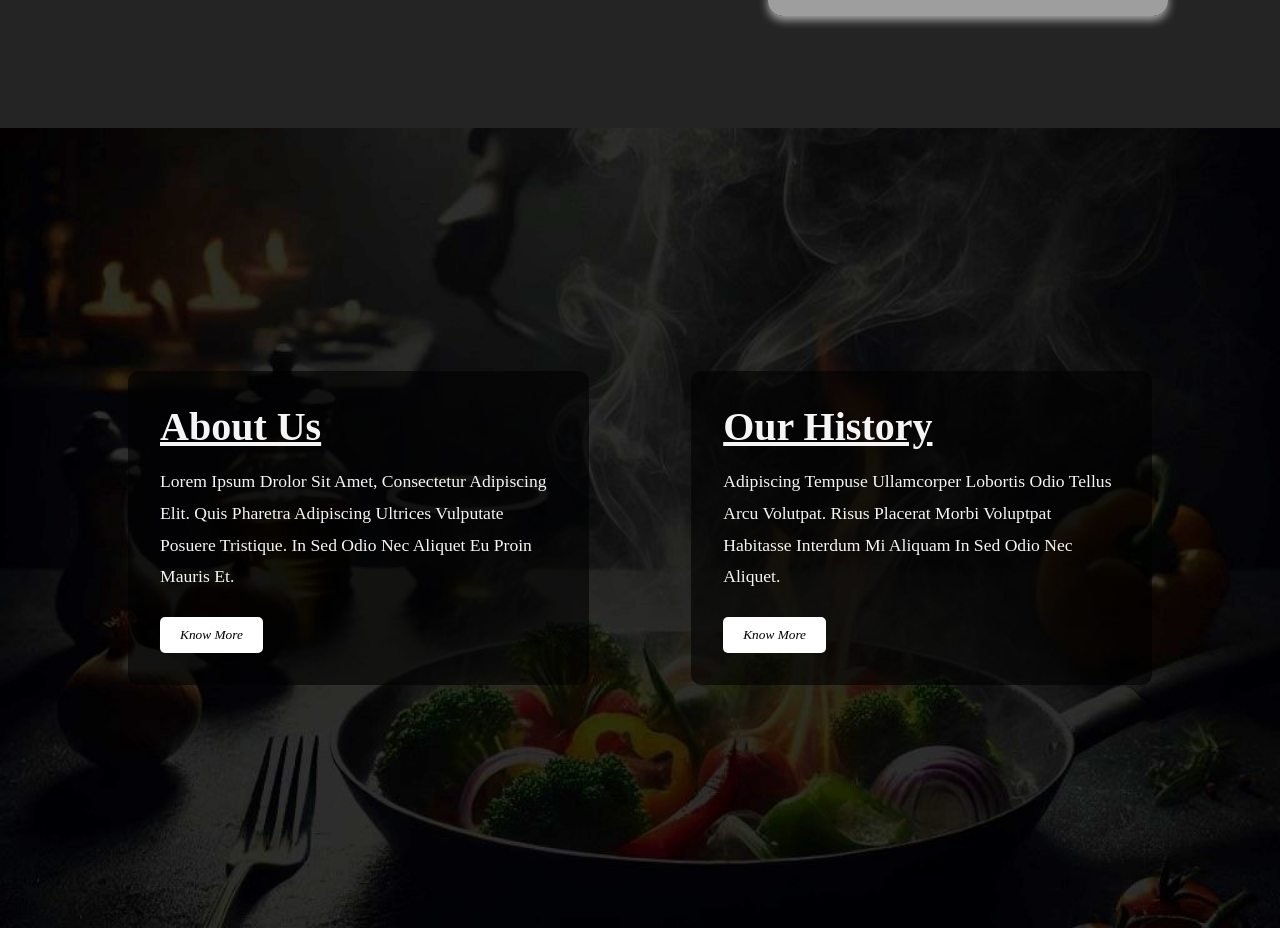
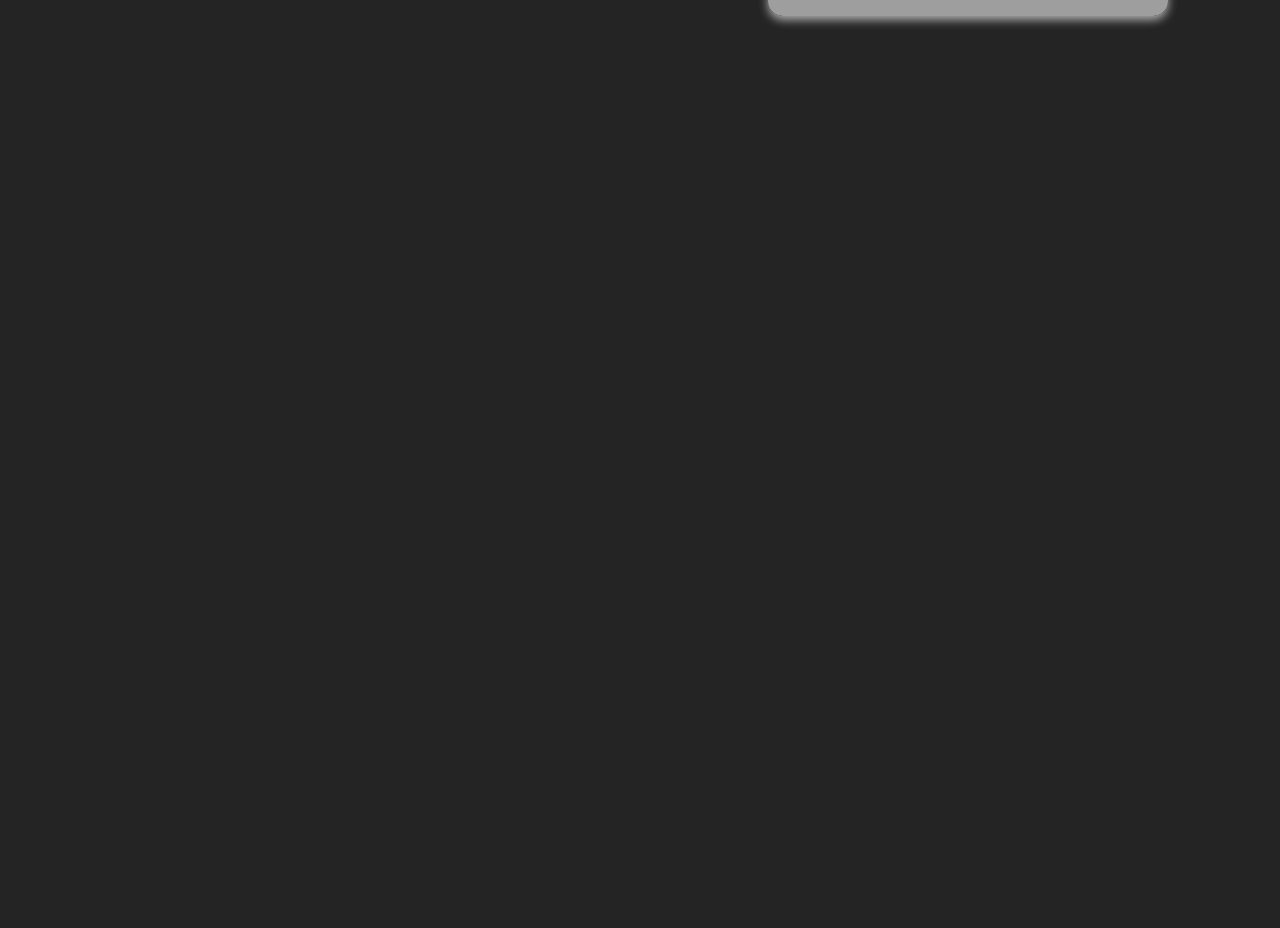
Before and after one commit to ayushgupta703/GourmetFusion, a React (Create React App) app: page / in a window 1280 px wide. Shown: the part 600-1528 px from the top of the page. After the commit the page ends 800 px from the top, so only its background shows below. Built offline with nearby package versions, Linux system fonts and the light colour scheme; grey boxes are pictures that could not be loaded; a web font is replaced by a local one.

Commit message:
Added React Router

```diff
--- a/package.json
+++ b/package.json
@@ -7,6 +7,7 @@
     "react": "^18.3.1",
     "react-dom": "^18.3.1",
     "react-icons": "^5.4.0",
+    "react-router-dom": "^7.1.3",
     "react-scripts": "5.0.1",
     "scripts": "^0.1.0",
     "web-vitals": "^4.2.4"
--- a/src/App.js
+++ b/src/App.js
@@ -2,14 +2,26 @@ import React from 'react';
 import Navbar from './Components/Navbar/Navbar';
 import Header from './Components/Header/Header';
 import AboutUs from './Components/AboutUs/AboutUs';
+import {
+  BrowserRouter as Router,
+  Routes,
+  Route,
+  Link
+} from "react-router-dom";
+
 
 const App = () => {
   return (
+    <Router>
     <div className="App">
       <Navbar />
-      <Header />
-      <AboutUs />
+      {/* <Header /> */}
+      <Routes>
+          <Route path="/" element={<Header />} />
+          <Route path="/about" element={<AboutUs />} />
+        </Routes>
     </div>
+    </Router>
   );
 };
 
--- a/src/Components/Navbar/Navbar.js
+++ b/src/Components/Navbar/Navbar.js
@@ -1,5 +1,6 @@
 import React, { useState } from 'react';
 import './Navbar.css';
+import { Link } from 'react-router-dom';
 
 const Navbar = () => {
     const [isOpen, setIsOpen] = useState(false);
@@ -15,7 +16,7 @@ const Navbar = () => {
                     <a href="/">GourmetFusion</a>
                 </div>
                 <ul className={`navbar-links ${isOpen ? 'active' : ''}`}>
-                    <li><a href="#about">About Us</a></li>
+                    <li><Link to="/about">About Us</Link></li>
                     <li><a href="#menu">Menu</a></li>
                     <li><a href="chef_word">Chef's Word</a></li>
                     <li><a href="#gallery">Gallery</a></li>
```
Also changed, not shown: 1 other file (tests, documents, lock files or other folders).
